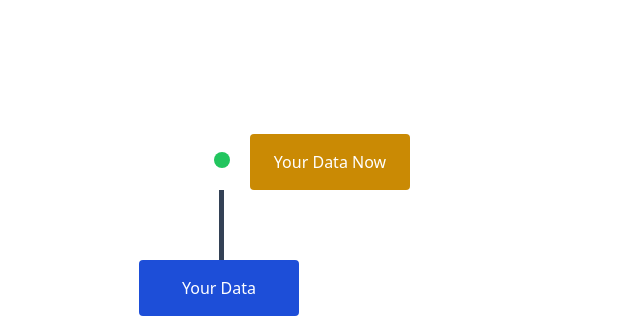
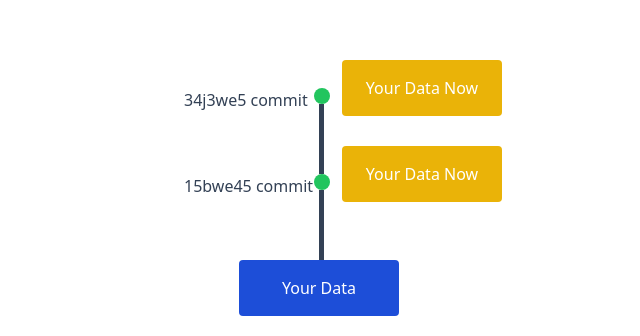
Before and after one commit to Mani007/framermotionjs, a React (Create React App) app: page / in a window 1280 px wide. Shown: the part 464-800 px from the top of the page, without its empty margins (318-958 px from the left). Built offline with nearby package versions, Linux system fonts and the light colour scheme.

Commit message:
commit text added

```diff
--- /dev/null
+++ b/src/components/Textcommit.jsx
@@ -0,0 +1,13 @@
+import React from 'react'
+
+function Textcommit(props) {
+  return (
+    <>
+    <div className='absolute -left-[130px]'>
+        <p className='text-slate-700 '>{props.text}</p>
+        </div>
+    </>
+  )
+}
+
+export default Textcommit
--- a/src/pages/Dvc.jsx
+++ b/src/pages/Dvc.jsx
@@ -2,6 +2,7 @@ import React from 'react'
 import Box from '../components/Box'
 import Verticalline from '../components/Verticalline'
 import Dot from '../components/Dot';
+import Textcommit from '../components/Textcommit';
 
 function Dvc() {
   return (
@@ -9,12 +10,24 @@ function Dvc() {
 
       <div className='relative h-screen  grid  content-end pb-5 items-center justify-center'>
       <div className="container  relative  mx-[155px]">
-         <span className='inline-flex items-baseline'>
+
+      <Textcommit text = '34j3we5 commit'/>
+
           <Dot color='bg-green-500'/>
-          <span className='px-5 '>
-          <Box text="Your Data Now" color="bg-yellow-600"/>
+          <span className='absolute left-7 -bottom-3  '>
+          <Box text="Your Data Now" color="bg-yellow-500"/>
           </span>
+        </div>
+      <div className="container  relative  mx-40">
+          <Verticalline height='h-[70px]' width='w-[5px]' rotate='rotate-0' />
+      </div>
+      <div className="container  relative  mx-[155px]">
 
+          <Textcommit text = '15bwe45 commit'/>
+
+          <Dot color='bg-green-500'/>
+          <span className='absolute left-7 -bottom-3  '>
+          <Box text="Your Data Now" color="bg-yellow-500"/>
           </span>
         </div>
         <div className="container  relative  mx-40">
```
